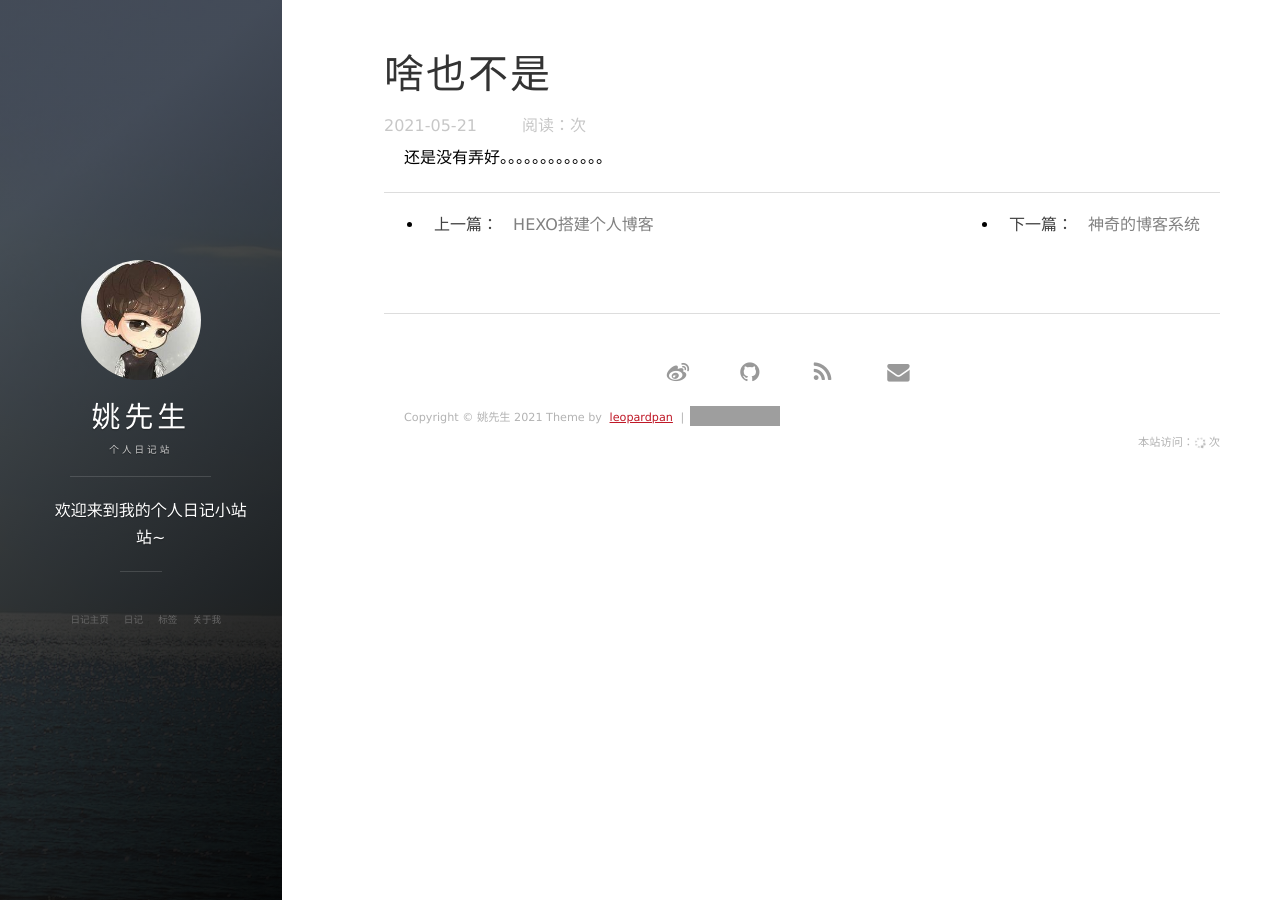
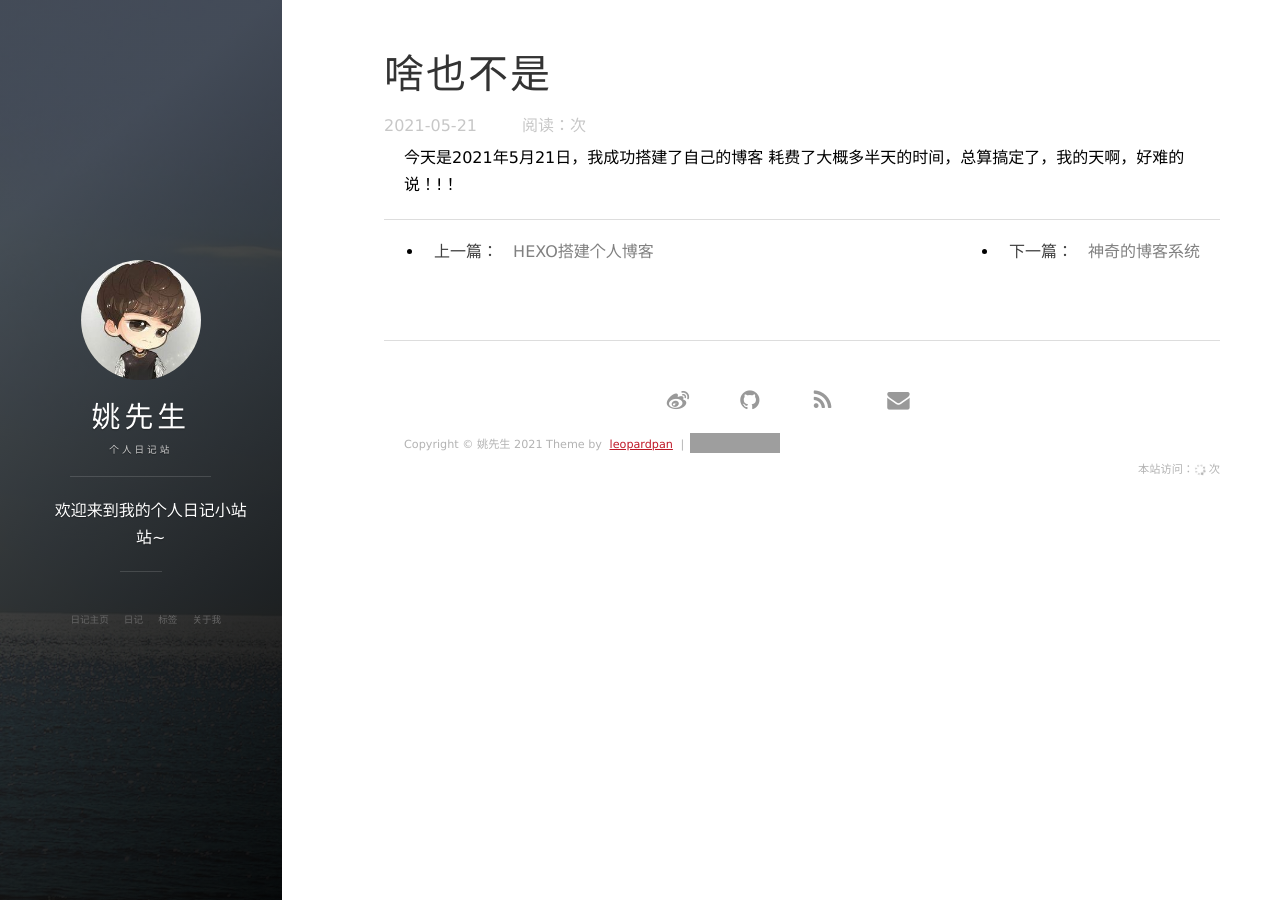
Before and after one commit to Killer-Yao/blog.github.io, a Jekyll site: the page built from _posts/2021-5-21-啥也不是.md, in a window 1280 px wide. Built offline with Jekyll 4.4.1, drawn with Linux system fonts in a browser that asks for light colours; nearby versions of some CDN libraries; comment, search, counter and statistics services are not loaded; grey boxes are pictures that could not be loaded.

Commit message:
Update 2021-5-21-啥也不是.md

```diff
--- a/_posts/2021-5-21-啥也不是.md
+++ b/_posts/2021-5-21-啥也不是.md
@@ -5,4 +5,5 @@ date: 2021-5-21
 tags:
 ---
 
-还是没有弄好。。。。。。。。。。。。。
+今天是2021年5月21日，我成功搭建了自己的博客
+  耗费了大概多半天的时间，总算搞定了，我的天啊，好难的说！!！
```
